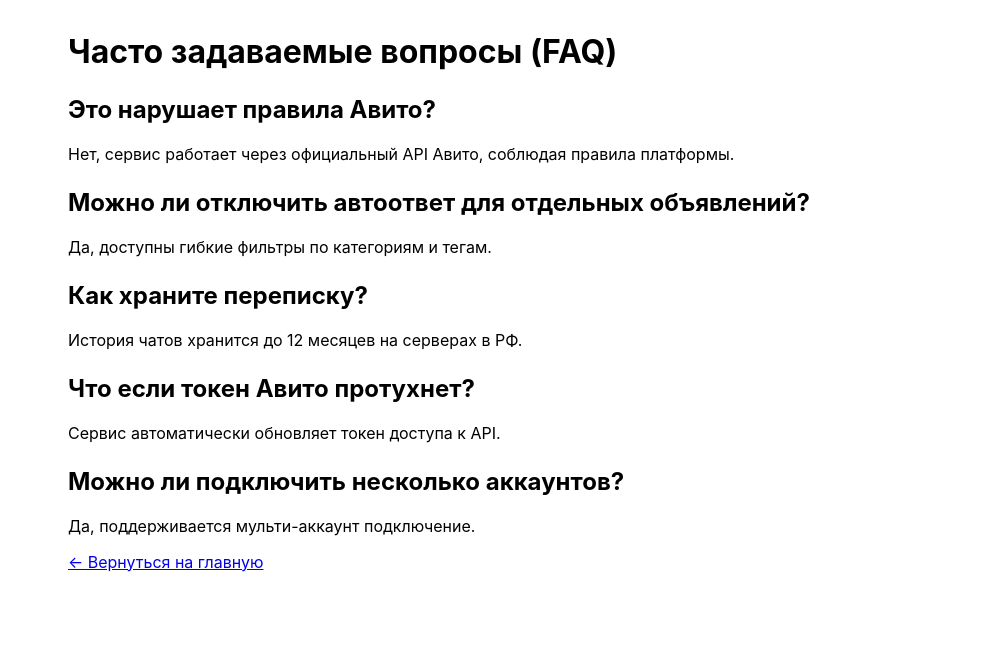
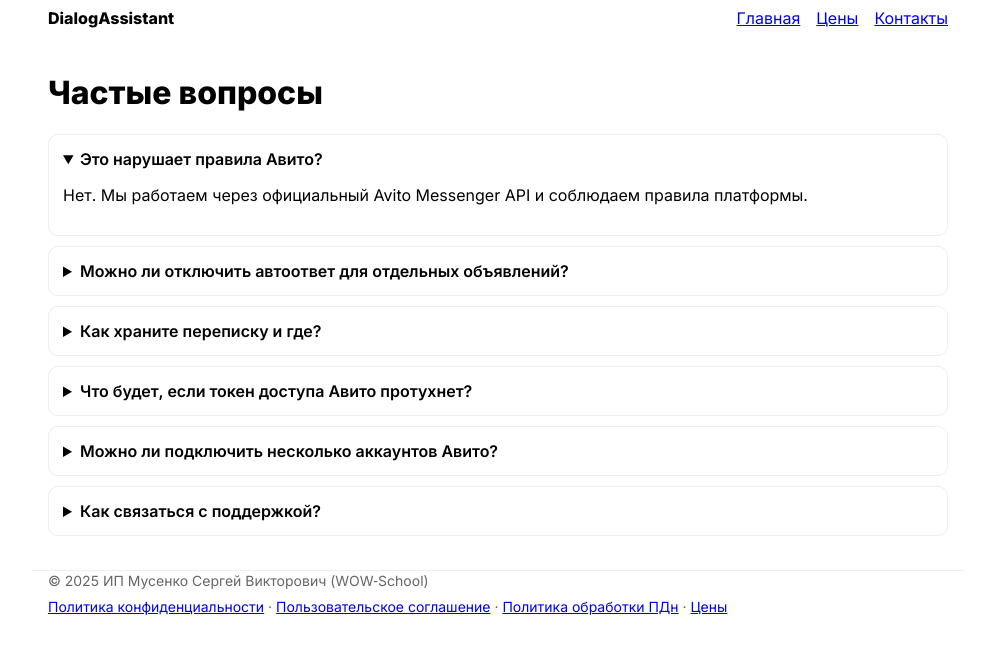
Before and after one commit to wowschoolenglish-svg/avito-helper-webhook, a website: page faq.html in a window 1280 px wide. Shown: the whole page, without its empty margins (142-1137 px from the left). Drawn offline with Linux system fonts and the light colour scheme.

Commit message:
Update faq.html

```diff
--- a/faq.html
+++ b/faq.html
@@ -1,35 +1,76 @@
 <!doctype html>
-<html lang="ru">
-<head>
-<meta charset="utf-8">
-<meta name="viewport" content="width=device-width,initial-scale=1">
 <title>FAQ — DialogAssistant</title>
-<style>body{font-family:Inter,system-ui,Arial;max-width:860px;margin:32px auto;padding:0 16px} h1{margin-bottom:16px} h2{margin-top:24px}</style>
+<meta name="description" content="Ответы на частые вопросы о DialogAssistant и интеграции с Avito Messenger API." />
+<link rel="icon" href="/favicon.ico" />
+<link rel="preconnect" href="https://fonts.googleapis.com">
+<link rel="preconnect" href="https://fonts.gstatic.com" crossorigin>
+<link href="https://fonts.googleapis.com/css2?family=Inter:wght@400;600;800&display=swap" rel="stylesheet">
+<style>
+body{font-family:Inter,system-ui,-apple-system,Segoe UI,Roboto,Arial}
+.container{max-width:900px;margin:0 auto;padding:0 16px}
+header{display:flex;justify-content:space-between;align-items:center;padding:16px 0}
+details{border:1px solid #eee;border-radius:10px;padding:14px;margin:10px 0}
+summary{font-weight:600;cursor:pointer}
+footer{margin-top:48px;padding:24px 0;border-top:1px solid #eee;color:#666;font-size:14px}
+</style>
 </head>
 <body>
-<h1>Часто задаваемые вопросы (FAQ)</h1>
+<header class="container">
+<div style="font-weight:800"><a href="/" style="text-decoration:none;color:inherit">DialogAssistant</a></div>
+<nav style="display:flex;gap:16px">
+<a href="/">Главная</a>
+<a href="/pricing.html">Цены</a>
+<a href="/contacts.html">Контакты</a>
+</nav>
+</header>
+<main class="container" style="padding:24px 0">
+<h1>Частые вопросы</h1>
 
 
-<h2>Это нарушает правила Авито?</h2>
-<p>Нет, сервис работает через официальный API Авито, соблюдая правила платформы.</p>
+<details open>
+<summary>Это нарушает правила Авито?</summary>
+<p>Нет. Мы работаем через официальный Avito Messenger API и соблюдаем правила платформы.</p>
+</details>
 
 
-<h2>Можно ли отключить автоответ для отдельных объявлений?</h2>
-<p>Да, доступны гибкие фильтры по категориям и тегам.</p>
+<details>
+<summary>Можно ли отключить автоответ для отдельных объявлений?</summary>
+<p>Да. Доступны фильтры по категориям и тегам; можно настраивать шаблоны точечно.</p>
+</details>
 
 
-<h2>Как храните переписку?</h2>
-<p>История чатов хранится до 12 месяцев на серверах в РФ.</p>
+<details>
+<summary>Как храните переписку и где?</summary>
+<p>История переписки и логи хранятся до 12 месяцев на серверах в РФ. Подробности — в Политике конфиденциальности.</p>
+</details>
 
 
-<h2>Что если токен Авито протухнет?</h2>
-<p>Сервис автоматически обновляет токен доступа к API.</p>
+<details>
+<summary>Что будет, если токен доступа Авито протухнет?</summary>
+<p>Сервис автоматически переиздаёт токен и продолжает работу без вашего участия.</p>
+</details>
 
 
-<h2>Можно ли подключить несколько аккаунтов?</h2>
-<p>Да, поддерживается мульти-аккаунт подключение.</p>
+<details>
+<summary>Можно ли подключить несколько аккаунтов Авито?</summary>
+<p>Да, поддерживается мульти‑аккаунт подключение.</p>
+</details>
 
 
-<p><a href="/">← Вернуться на главную</a></p>
+<details>
+<summary>Как связаться с поддержкой?</summary>
+<p>Пишите на <a href="mailto:wow-school@bk.ru">wow-school@bk.ru</a> или оставьте заявку на странице «Контакты».</p>
+</details>
+</main>
+<footer class="container">
+<div>© <span id="y"></span> ИП Мусенко Сергей Викторович (WOW‑School)</div>
+<div style="margin-top:8px">
+<a href="/privacy.html">Политика конфиденциальности</a> ·
+<a href="/terms.html">Пользовательское соглашение</a> ·
+<a href="/pdn.html">Политика обработки ПДн</a> ·
+<a href="/pricing.html">Цены</a>
+</div>
+<script>document.getElementById('y').textContent = new Date().getFullYear()</script>
+</footer>
 </body>
 </html>
```
